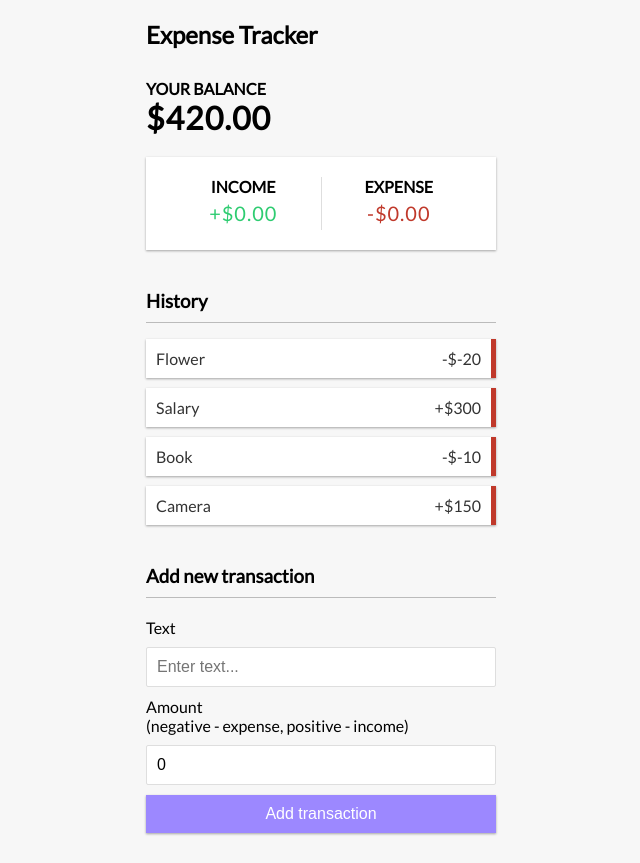
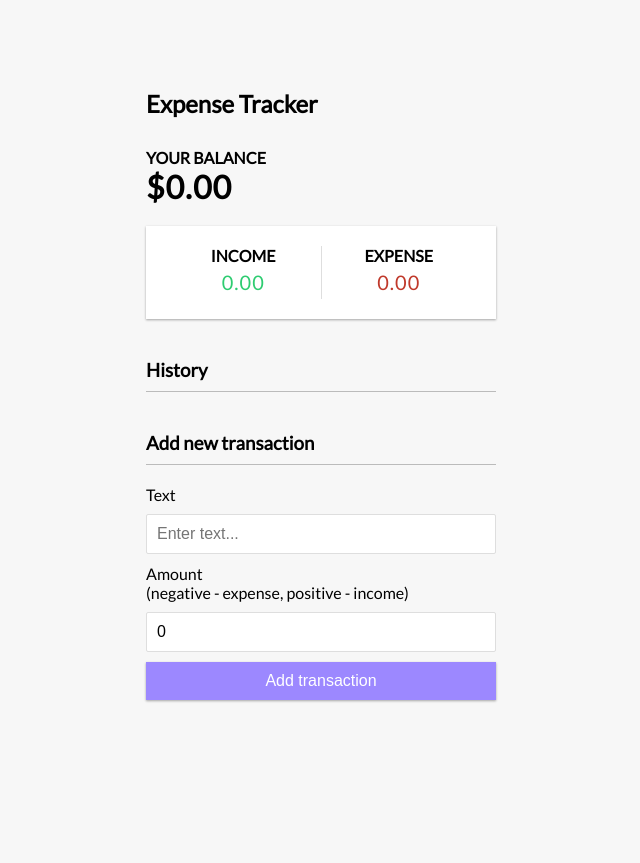
Before and after one commit to Tlane77/Expense-Tracker, a React (Create React App) app: page / in a window 1280 px wide. Shown: the whole page, without its empty margins (319-959 px from the left). After the commit the page ends 800 px from the top, so only its background shows below. Built offline with nearby package versions, Linux system fonts and the light colour scheme.

Commit message:
add and delete

```diff
--- a/src/components/AddTransaction.js
+++ b/src/components/AddTransaction.js
@@ -1,12 +1,28 @@
-import React, {useState} from 'react'
+import React, { useState, useContext } from 'react'
+import { GlobalContext } from "../context/GlobalState";
 
 export const AddTransaction = () => {
     const [text, setText] = useState('');
     const [amount, setAmount] = useState(0);
+
+    const { addTransaction } = useContext(GlobalContext);
+
+    const onSubmit = e => {
+        e.preventDefault();
+
+        const newTransaction = {
+            id: Math.floor(Math.random() * 100000000),
+            text,
+            amount: +amount
+
+
+        }
+        addTransaction(newTransaction);
+    }
     return (
       <>
         <h3>Add new transaction</h3>
-        <form>
+            <form onSubmit={onSubmit}>
           <div className="form-control">
             <label htmlFor="text">Text</label>
             <input
--- a/src/components/IncomeExpenses.js
+++ b/src/components/IncomeExpenses.js
@@ -1,18 +1,34 @@
-import React from 'react'
+import React, { useContext } from 'react';
+import { GlobalContext } from "../context/GlobalState";
 
 export const IncomeExpenses = () => {
+  const { transactions } = useContext(GlobalContext);
+
+  const amounts = transactions.map((transaction) => transaction.amount);
+
+
+
+  const income = amounts
+    .filter((item) => item > 0)
+    .reduce((acc, item) => (acc += item), 0)
+    .toFixed(2);
+
+  const expense = (
+    amounts.filter((item) => item < 0).reduce((acc, item) => (acc += item), 0) *
+    -1
+  ).toFixed(2);
     return (
       <div className="inc-exp-container">
         <div>
           <h4>Income</h4>
           <p className="money plus">
-            +$0.00
+            {income}
           </p>
         </div>
         <div>
           <h4>Expense</h4>
           <p className="money minus">
-            -$0.00
+            {expense}
           </p>
         </div>
       </div>
--- a/src/components/Transaction.js
+++ b/src/components/Transaction.js
@@ -1,11 +1,14 @@
-import React from 'react'
+import React, { useContext } from "react";
+import { GlobalContext } from "../context/GlobalState";
+
 
 export const Transaction = ({ transaction }) => {
+  const { deleteTransaction } = useContext(GlobalContext);
     const sign = transaction.amount < 0 ? "-" : "+";
     return (
       <li className="minus">
             {transaction.text} <span>{sign}${transaction.amount}</span>
-        <button className="delete-btn">x</button>
+        <button onClick={() => deleteTransaction(transaction.id)}className="delete-btn">x</button>
       </li>
     );
 }
--- a/src/context/AppReducer.js
+++ b/src/context/AppReducer.js
@@ -1,5 +1,17 @@
 export default (state, action) => {
     switch (action.type) {
+        case 'DELETE_TRANSACTION':
+            return {
+                ...state,
+                transactions: state.transactions.filter(transaction => transaction.id !== action.payload)
+            }
+        case 'ADD_TRANSACTION':
+            return {
+                ...state,
+                transactions:[action.payload, ...state.transactions]
+            }
+
+
         default:
             return state;
     }
--- a/src/context/GlobalState.js
+++ b/src/context/GlobalState.js
@@ -3,12 +3,7 @@
 
 //Initial State
 const initialState = {
-    transactions:[
-  { id: 1, text: 'Flower', amount: -20 },
-  { id: 2, text: 'Salary', amount: 300 },
-  { id: 3, text: 'Book', amount: -10 },
-  { id: 4, text: 'Camera', amount: 150 }
-    ]
+    transactions:[]
 }
 
 //Create Content
@@ -18,8 +13,25 @@
 export const GlobalProvider = ({ children }) => {
     const [state, dispatch] = useReducer(AppReducer, initialState);
 
+//Actions
+    function deleteTransaction(id) {
+        dispatch({
+            type: 'DELETE_TRANSACTION',
+            payload: id
+        });
+    }
+
+    // /Actions
+    function addTransaction(transaction) {
+        dispatch({
+            type: 'ADD_TRANSACTION',
+            payload: transaction
+        });
+    }
     return (<GlobalContext.Provider value={{
-        transactions: state.transactions
+        transactions: state.transactions,
+        deleteTransaction,
+        addTransaction
     }}>
         {children}
     </GlobalContext.Provider>)
```
